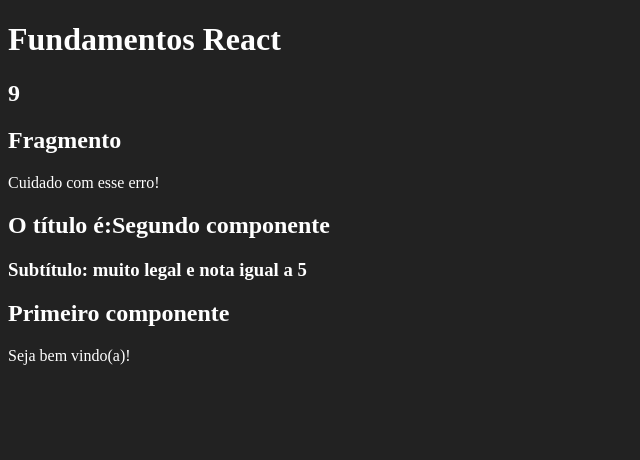
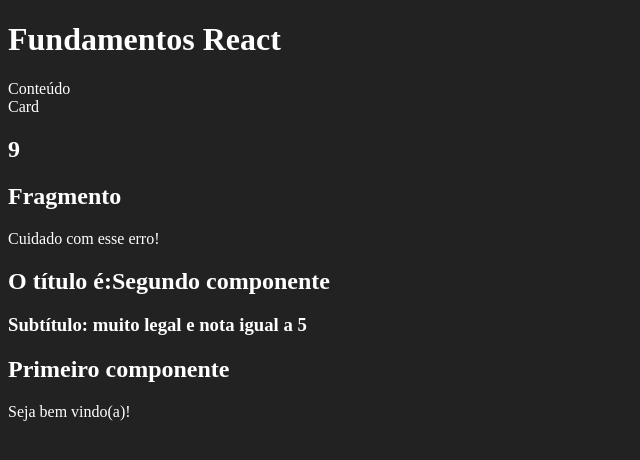
Before and after one commit to otavioaugusto1/Fundamentos-de-React, a React (Create React App) app in the folder fundamentos-react/: page / in a window 1280 px wide. Shown: the top 460 px of the page, without its empty margins (0-640 px from the left). Built offline with nearby package versions, Linux system fonts and the light colour scheme.

Commit message:
Modulo 1

```diff
--- a/fundamentos-react/src/App.jsx
+++ b/fundamentos-react/src/App.jsx
@@ -1,5 +1,7 @@
 import React from "react";
 
+
+import Card from './components/layout/Card'
 import Primeiro from './components/basicos/Primeiro'
 import ComParametro from './components/basicos/ComParametro'
 import Fragmento from './components/basicos/Fragmento'
@@ -9,6 +11,7 @@
 export default props =>
     <div>
         <h1>Fundamentos React</h1>
+        <Card titulo = "Card"/>
         <Aleatorio min = {1.0} max = {10}/>
         <Fragmento />
         <ComParametro titulo="Segundo componente"
--- a/fundamentos-react/src/components/basicos/Aleatorio.jsx
+++ b/fundamentos-react/src/components/basicos/Aleatorio.jsx
@@ -1,6 +1,7 @@
 import React from "react";
 
 export default function Aleatorio(props){
+    // pode ser assim: const {min, max} = props
     const aleatorio = parseInt(Math.random() * (props.max - props.min)) + props.min
     return(
         <>
--- /dev/null
+++ b/fundamentos-react/src/components/layout/Card.css
@@ -0,0 +1,3 @@
+.Card{
+    background-color: red;
+}
--- /dev/null
+++ b/fundamentos-react/src/components/layout/Card.jsx
@@ -0,0 +1,10 @@
+import React from "react";
+import "./Card.css"
+export default (props) => {
+    return(
+        <div >
+            <div>Conteúdo</div>
+            <div>{props.titulo}</div>
+        </div>
+    )
+}
```
